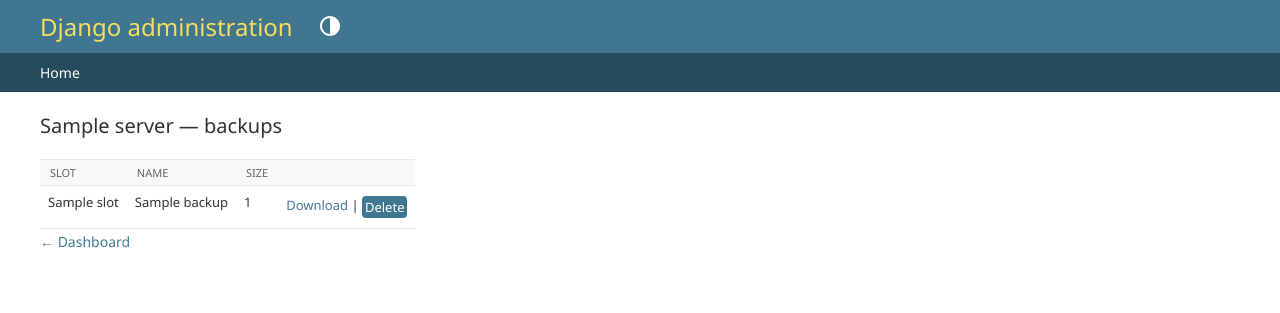
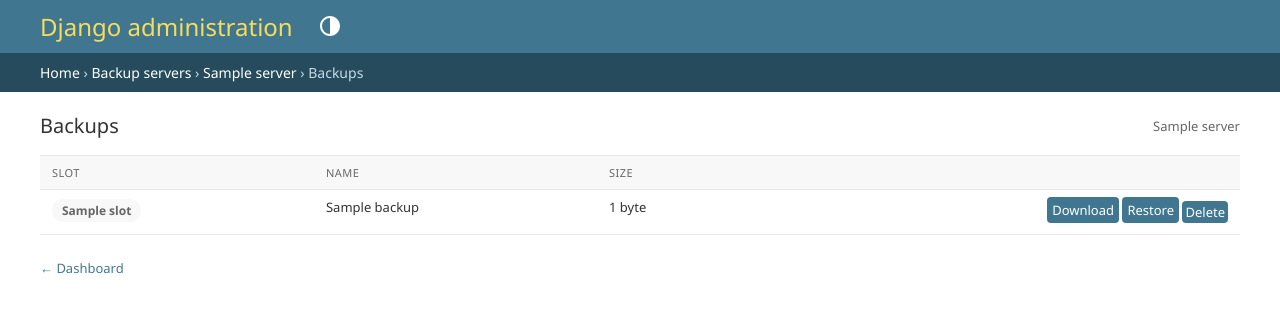
Before and after one commit to ganiyevuz/django-backupgram, a Django app: template src/backupgram/templates/backupgram/admin/backups.html in a window 1280 px wide. Shown: the top 313 px of the page. Run offline with Django 5.2, Linux system fonts and the light colour scheme; the template is opened without the code that fills it: most values are stand-ins (such as "Sample title", 1, 10 or a date in 2020).

Commit message:
feat(admin): polished dashboard/backups/jobs/config/restore UI (theme-aware CSS)

```diff
--- /dev/null
+++ b/src/backupgram/static/backupgram/admin.css
@@ -0,0 +1,145 @@
+/* backupgram admin UI — theme-aware via Django admin CSS variables */
+
+/* ── Layout ── */
+.bg-header {
+  display: flex;
+  align-items: center;
+  justify-content: space-between;
+  gap: 12px;
+  margin: 0 0 16px;
+  flex-wrap: wrap;
+}
+.bg-header h1 {
+  margin: 0;
+}
+.bg-sub {
+  color: var(--body-quiet-color, #666);
+  font-size: 13px;
+}
+
+/* ── Toolbar ── */
+.bg-toolbar {
+  display: flex;
+  gap: 8px;
+  flex-wrap: wrap;
+  margin: 12px 0 20px;
+}
+
+/* ── Cards ── */
+.bg-cards {
+  display: grid;
+  grid-template-columns: repeat(auto-fit, minmax(190px, 1fr));
+  gap: 12px;
+  margin: 0 0 20px;
+}
+.bg-card {
+  border: 1px solid var(--hairline-color, #e5e5e5);
+  border-radius: 8px;
+  padding: 14px 16px;
+  background: var(--darkened-bg, #f8f8f8);
+}
+.bg-card .label {
+  font-size: 11px;
+  text-transform: uppercase;
+  letter-spacing: 0.04em;
+  color: var(--body-quiet-color, #666);
+  margin-bottom: 6px;
+}
+.bg-card .value {
+  font-size: 18px;
+  font-weight: 600;
+  word-break: break-word;
+}
+
+/* ── Badges ── */
+.bg-badge {
+  display: inline-block;
+  padding: 2px 10px;
+  border-radius: 999px;
+  font-size: 12px;
+  font-weight: 600;
+  line-height: 1.6;
+}
+.bg-badge.ok {
+  background: #e6f4ea;
+  color: #1a7f37;
+}
+.bg-badge.fail {
+  background: #fce8e6;
+  color: #c5221f;
+}
+.bg-badge.muted {
+  background: var(--darkened-bg, #eee);
+  color: var(--body-quiet-color, #666);
+}
+
+/* ── Table ── */
+.bg-table {
+  width: 100%;
+  border-collapse: collapse;
+  margin: 0 0 16px;
+}
+.bg-table th,
+.bg-table td {
+  text-align: left;
+  padding: 9px 12px;
+  border-bottom: 1px solid var(--hairline-color, #eee);
+  font-size: 13px;
+}
+.bg-table th {
+  font-size: 11px;
+  text-transform: uppercase;
+  letter-spacing: 0.04em;
+  color: var(--body-quiet-color, #666);
+}
+.bg-table td.actions {
+  text-align: right;
+  white-space: nowrap;
+}
+.bg-table tr:hover td {
+  background: var(--darkened-bg, #fafafa);
+}
+
+/* ── Log viewer ── */
+.bg-log {
+  background: #0d1117;
+  color: #d1d5db;
+  font-family: ui-monospace, SFMono-Regular, Menlo, monospace;
+  font-size: 12.5px;
+  line-height: 1.5;
+  padding: 14px 16px;
+  border-radius: 8px;
+  overflow: auto;
+  max-height: 60vh;
+  white-space: pre-wrap;
+  word-break: break-word;
+}
+
+/* ── Misc ── */
+.bg-empty {
+  color: var(--body-quiet-color, #666);
+  padding: 18px;
+  text-align: center;
+}
+.bg-back {
+  display: inline-block;
+  margin-top: 8px;
+  font-size: 13px;
+}
+form.bg-inline {
+  display: inline;
+}
+
+/* ── Config table inputs ── */
+.bg-table input[type="text"],
+.bg-table input[type="password"] {
+  width: 100%;
+  max-width: 400px;
+  box-sizing: border-box;
+  padding: 5px 8px;
+  border: 1px solid var(--border-color, #ccc);
+  border-radius: 4px;
+  background: var(--body-bg, #fff);
+  color: var(--body-fg, #333);
+  font-size: 13px;
+}
--- a/src/backupgram/templates/backupgram/admin/backups.html
+++ b/src/backupgram/templates/backupgram/admin/backups.html
@@ -1,20 +1,45 @@
 {% extends "admin/base_site.html" %}
+{% load static %}
+{% block extrastyle %}{{ block.super }}<link rel="stylesheet" href="{% static 'backupgram/admin.css' %}">{% endblock %}
+{% block breadcrumbs %}
+<div class="breadcrumbs">
+  <a href="{% url 'admin:index' %}">Home</a>
+  › <a href="{% url 'admin:backupgram_backupserver_changelist' %}">Backup servers</a>
+  › <a href="{% url 'admin:backupgram_dashboard' server.pk %}">{{ server.name }}</a>
+  {% block bg_crumb %} › Backups{% endblock %}
+</div>
+{% endblock %}
 {% block content %}
-<h1>{{ server.name }} — backups</h1>
+<div class="bg-header">
+  <h1>Backups</h1>
+  <span class="bg-sub">{{ server.name }}</span>
+</div>
 {% if error %}<p class="errornote">{{ error }}</p>{% endif %}
-<table>
-  <thead><tr><th>Slot</th><th>Name</th><th>Size</th><th></th></tr></thead>
+<table class="bg-table">
+  <thead>
+    <tr>
+      <th>Slot</th>
+      <th>Name</th>
+      <th>Size</th>
+      <th></th>
+    </tr>
+  </thead>
   <tbody>
   {% for b in backups %}
     <tr>
-      <td>{{ b.slot }}</td><td>{{ b.name }}</td><td>{{ b.size }}</td>
-      <td>
-        <a href="{% url 'admin:backupgram_download' server.pk b.slot b.name %}">Download</a> |
-        <form method="post" action="{% url 'admin:backupgram_delete_backup' server.pk b.slot b.name %}" style="display:inline" onsubmit="return confirm('Delete this backup?')">{% csrf_token %}<button class="button">Delete</button></form>
+      <td><span class="bg-badge muted">{{ b.slot }}</span></td>
+      <td>{{ b.name }}</td>
+      <td>{{ b.size|filesizeformat }}</td>
+      <td class="actions">
+        <a class="button" href="{% url 'admin:backupgram_download' server.pk b.slot b.name %}">Download</a>
+        <a class="button" href="{% url 'admin:backupgram_restore' server.pk %}?file={{ b.slot }}/{{ b.name }}">Restore</a>
+        <form class="bg-inline" method="post" action="{% url 'admin:backupgram_delete_backup' server.pk b.slot b.name %}" onsubmit="return confirm('Delete this backup?')">{% csrf_token %}<button class="button" type="submit">Delete</button></form>
       </td>
     </tr>
-  {% empty %}<tr><td colspan="4">No backups.</td></tr>{% endfor %}
+  {% empty %}
+    <tr><td colspan="4" class="bg-empty">No backups yet.</td></tr>
+  {% endfor %}
   </tbody>
 </table>
-<p><a href="{% url 'admin:backupgram_dashboard' server.pk %}">← Dashboard</a></p>
+<a class="bg-back" href="{% url 'admin:backupgram_dashboard' server.pk %}">← Dashboard</a>
 {% endblock %}
```
Also changed, not shown: src/backupgram/templates/backupgram/admin/config.html (+24 -4 lines), src/backupgram/templates/backupgram/admin/dashboard.html (+42 -9 lines), src/backupgram/templates/backupgram/admin/job_detail.html (+45 -5 lines), src/backupgram/templates/backupgram/admin/jobs.html (+43 -6 lines), src/backupgram/templates/backupgram/admin/restore.html (+24 -7 lines).
